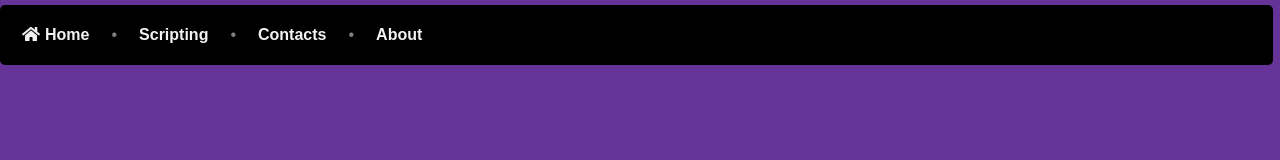
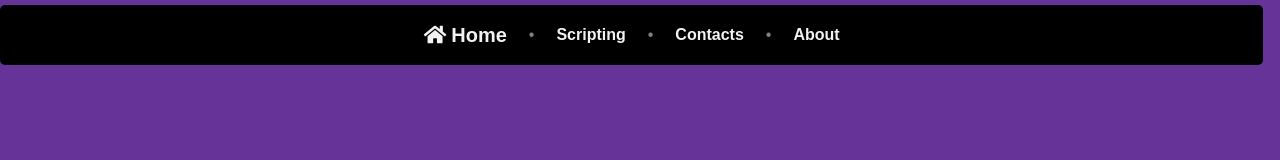
Before and after one commit to dazscripts/dazscripts.github.io, a plain HTML site: page index.html in a window 1280 px wide. Drawn offline with Linux system fonts and the light colour scheme.

Commit message:
Update index.html

```diff
--- a/index.html
+++ b/index.html
@@ -14,7 +14,7 @@
             top: 0;
             z-index: 100;
             display: flex;
-            justify-content: flex-start;
+            justify-content: center;
             align-items: center;
             overflow: hidden;
             background-color: #000;
@@ -22,7 +22,6 @@
             border-radius: 5px;
             width: 98.7%;
             margin: 5px auto;
-            padding-left: 10px;
         }
 
         .navbar a {
@@ -35,6 +34,10 @@
             font-weight: bold;
             transition: transform 0.3s ease, background-color 0.3s ease;
             border-radius: 5px;
+        }
+
+        .navbar a.home {
+            font-size: 20px;
         }
 
         .navbar .divider {
@@ -59,7 +62,7 @@
         }
     </style>
     <link rel="stylesheet" href="https://cdnjs.cloudflare.com/ajax/libs/font-awesome/5.15.4/css/all.min.css">
-    <link rel="icon" href="https://th.bing.com/th/id/OIP.XFEZvxxBUOhNzjoYwDQWgQHaHa?w=203&h=203&c=7&r=0&o=5&dpr=1.3&pid=1.7">
+    <link rel="icon" href="path_to_your_icon/code_icon.png">
 </head>
 <body>
 
```
